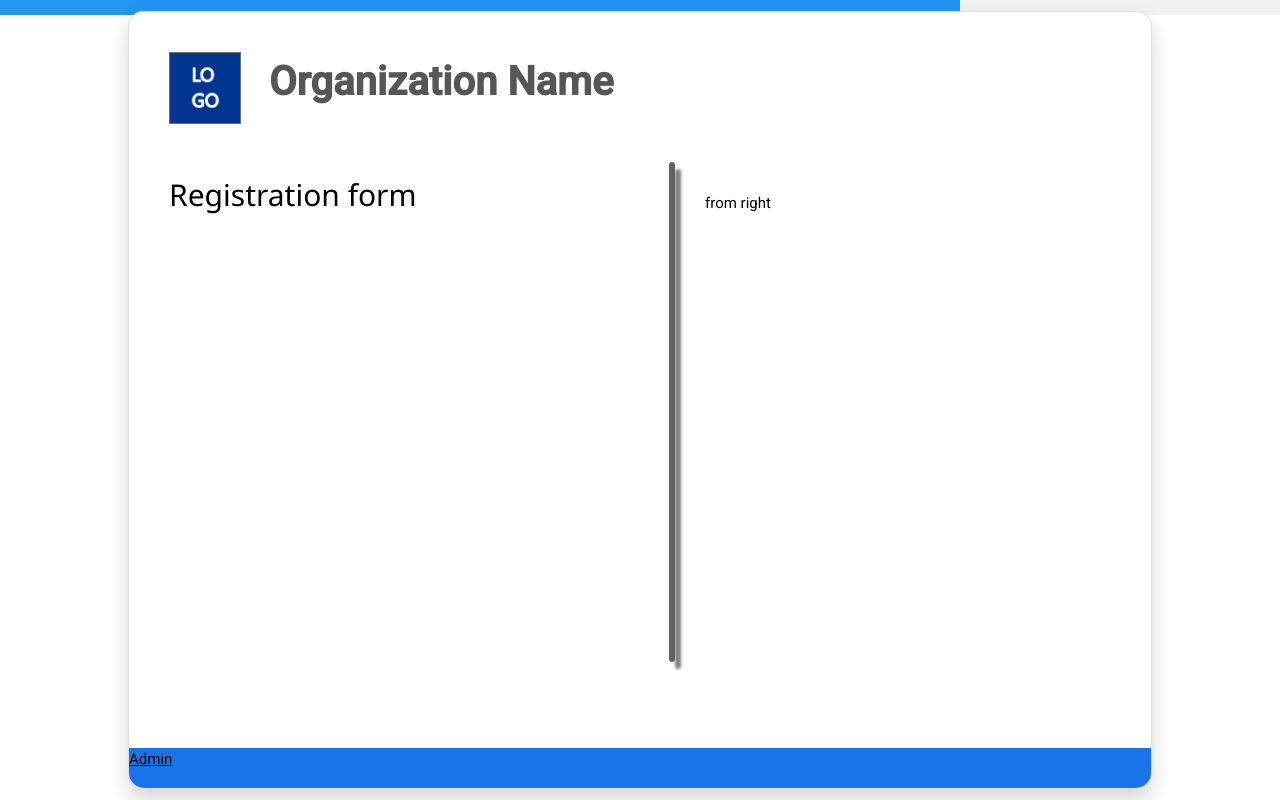
After one commit to 5u00n/Career-Application-Form-PHP, a PHP site: page /Assets/pages/register/form_1.html in a window 1280 px wide. The commit adds this page. Run offline with PHP 8.4, Linux system fonts and the light colour scheme.

Commit message:
design update

```diff
--- a/Assets/css/style.css
+++ b/Assets/css/style.css
@@ -5,26 +5,43 @@
  body {
 
    width: 100%;
+   display: grid;
+   grid-template-rows: 1fr 4fr 1fr;
  }
 
  /*-------------------  buttons and inputs  **********/
 
+
  main {
-
    position: absolute;
    top: 0;
    bottom: 0;
    left: 0;
    right: 0;
    margin: auto;
-  max-width: 1484px;
-  height: 708px;
+   width: 80%;
+   height: 678px;
    display: grid;
-  grid-template-columns: 1fr 1fr;
-
    border-radius: 7px;
  }
 
+ .block-main {
+   grid-row: 2;
+   grid-template-columns: 1fr 1fr;
+
+
+ }
+
+
+ footer {
+   grid-row: 3;
+   position: absolute;
+   right: 0;
+   left: 0;
+   height: 40px;
+   bottom: 0;
+   background-color: #1A73E8;
+ }
 
 
  .heading {
@@ -54,34 +71,40 @@ main {
 
  }
 
-.b-shade {
+ .b-shadow {
    border: 1px solid rgb(224, 224, 224);
-  box-shadow: grey 5px 5px 5px 5px;
-  border-radius: 7px;
    border-radius: 1rem;
-  box-shadow: 0 10px 25px rgb(92 99 105 / 20%);
+   box-shadow: 0px 11px 20px rgba(55, 55, 56, 0.2);
  }
-.org-div{
-  margin:auto;
+
+ .org-div {
+   margin: auto;
+   display: grid;
+   grid-template-columns: 1fr 4fr;
+   width: 500px;
  }
-.img-lan{
+
+ .img-lan {
    height: 100%;
  }
 
-.log{
+ .log {
    width: 72px;
    height: 72px;
  }
 
-.org-name{
+ .org-name {
+  height: 72px;
    font-size: 40px;
    font-weight: bold;
    color: #575555;
  }
-.l-but-div{
+
+ .l-but-div {
    margin: auto;
  }
-.l-but{
+
+ .l-but {
    width: 342px;
    height: 72px;
    background-color: #A7C8FF;
@@ -219,3 +242,48 @@ h1 {
  .form__input:focus {
    border: 1.5px solid var(--first-color);
  }
+
+ progress {
+   grid-row: 1;
+   width: 100%;
+   margin: 0px;
+ }
+
+ .block-forms {
+   grid-template-columns: 1fr 0.001fr 1fr;
+   grid-template-rows: 1fr 5fr 0.33fr;
+   background-color: #ffffff;
+   grid-row: 2;
+   height: 778px;
+   padding: 40px;
+
+ }
+
+ .left-form{
+  grid-column: 1;
+  grid-row: 2;
+}
+
+.vl {
+  border-radius:1rem;
+  border-left: 6px solid rgb(97, 97, 97);
+  height: 500px;
+  grid-row: 2;
+  box-shadow: 6px 7px 3px  grey;
+  grid-column: 2;
+}
+
+.right-form{
+  grid-row: 2;
+  grid-column: 3;
+  padding: 30px;
+}
+
+ .left {
+   background-color: #ffffff;
+ }
+
+ .foot-forms {
+   position: absolute;
+   border-radius: 0rem 0rem 1rem 1rem;
+ }
--- /dev/null
+++ b/Assets/pages/register/form_1.html
@@ -0,0 +1,45 @@
+<!DOCTYPE html>
+<html lang="en">
+
+<head>
+    <meta charset="UTF-8">
+    <meta http-equiv="X-UA-Compatible" content="IE=edge">
+    <meta name="viewport" content="width=device-width, initial-scale=1.0">
+    <title>Career Application Form</title>
+    <link rel="stylesheet" href="https://www.w3schools.com/w3css/4/w3.css">
+    <link rel="stylesheet" href="/Assets/css/style.css?version=2">
+</head>
+
+<body>
+
+    <div class="w3-light-grey">
+        <div class="w3-blue" style="height:15px;width:75%"></div>
+
+    </div>
+    <main class="block-forms b-shadow">
+        <div class="block-head">
+            <div class="org-div">
+                <img src="/Assets/img/logo.png" alt="LOGO" class="log">
+                <span class="org-name">Organization Name</span>
+            </div>
+        </div>
+        <div class="left-form">
+            <h2>
+                Registration form
+            </h2>
+
+        </div>
+        <div class="vl"></div>
+        <div class="right-form">
+            from right
+        </div>
+
+        <footer class="foot-forms">
+            <a href="/Admin">Admin</a>
+        </footer>
+
+    </main>
+
+</body>
+
+</html>
```
Also changed, not shown: index.html (+16 -6 lines), Assets/img/logo.png (added), Assets/pages/login/usr_details.html (added), Assets/pages/register/form_2.html (added), Assets/pages/register/form_3.html (added), Assets/pages/register/form_4.html (added), Assets/pages/register/form_5.html (added), Assets/pages/register/form_check.html (added), Assets/pages/register/logout.html (added), Assets/pages/register/statement_verify.html (added), Assets/pages/register/thankyou.html (added). Lines whose indentation alone changed are shown as unchanged.
